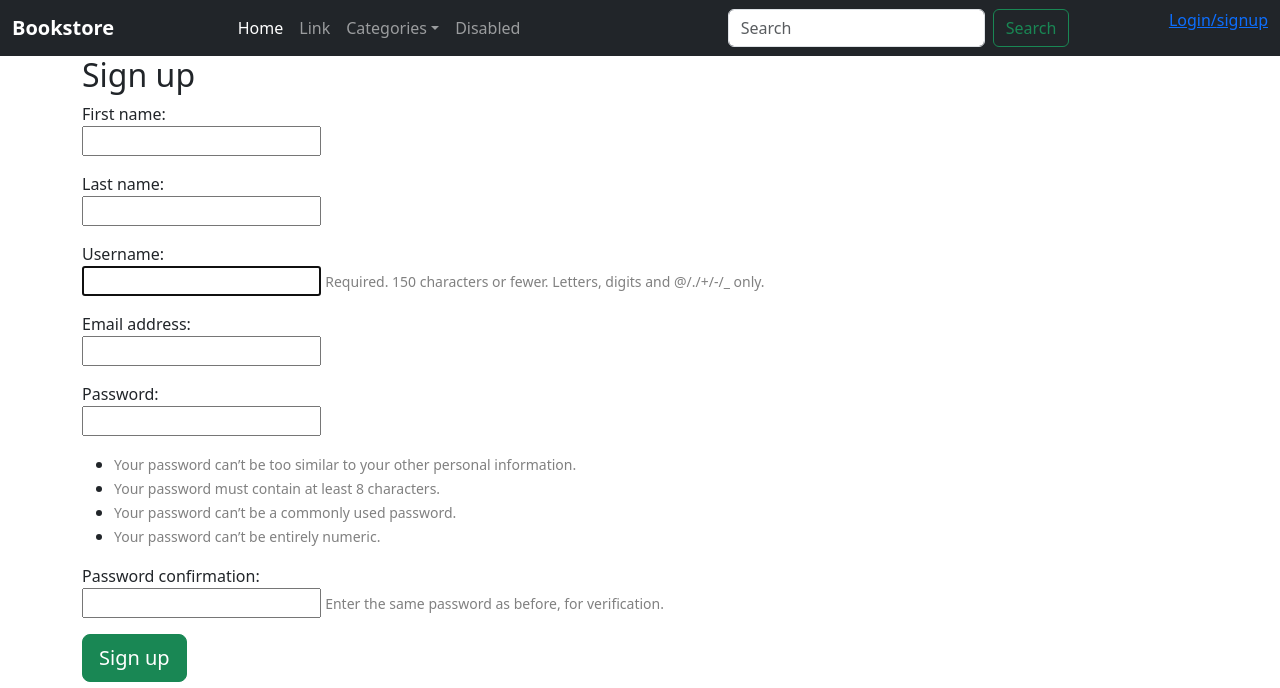
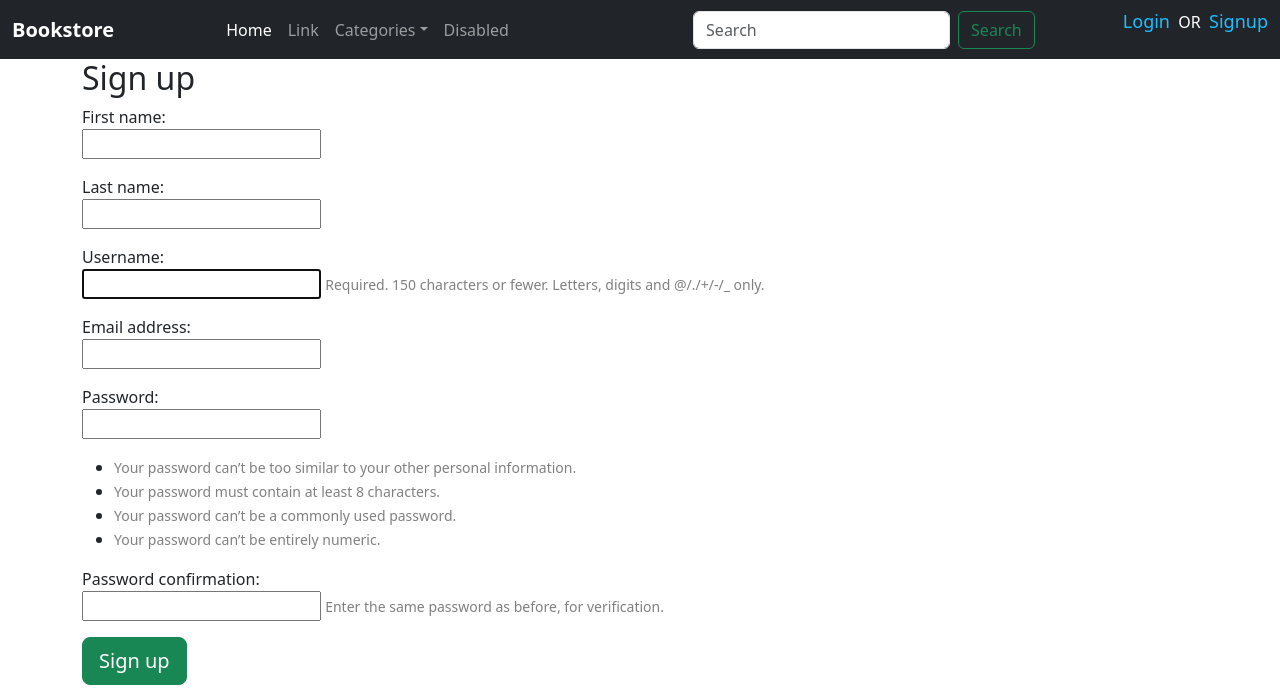
Before and after one commit to Biplob14/bookstore, a Django app: page /users/register/ in a window 1280 px wide. Shown: the top 688 px of the page. Run offline with Django 4.2, Linux system fonts and the light colour scheme; data comes from the database, SQL or seed files in the repository; parts of the project's set-up code (start-up, migrations or seed data) failed here and were passed over; some libraries are stand-ins or nearby versions.

Commit message:
login, signup design

```diff
--- a/static/base.css
+++ b/static/base.css
@@ -27,6 +27,17 @@ li>a.dropdown-item:hover {
 .dropdown-cat:hover .dropdown-menu-cat {
     display: block;
     margin-top: 0; /* remove the gap so it doesn't close */
+}
+
+.login-btn>a, .signup-btn>a {
+    color: var(--radiant-blue);
+    text-underline-offset: none;
+    font-size: 18px;
+    transition: .5s ease-in-out;
+}
+
+.login-btn>a:link, .signup-btn>a:link {
+    text-decoration: none;
 }
 
 .book-img {
--- a/templates/navbar.html
+++ b/templates/navbar.html
@@ -48,8 +48,9 @@
             </div>
         </div>
         {% else %}
-        <p class="text-white"><a href="{% url 'users:user_register' %}">Login/</a></p>
-        <p class="text-white"><a href="{% url 'users:user_register' %}">signup</a></p>
+        <p class="text-white login-btn"><a href="{% url 'users:user_login' %}">Login </a></p>
+        <p class="text-white login-signup-space">&nbsp; OR &nbsp;</p>
+        <p class="text-white signup-btn"><a href="{% url 'users:user_register' %}">Signup</a></p>
         {% endif %}
     </div>
 </nav>
```
Also changed, not shown: users/templates/login.html (+6 -2 lines).
